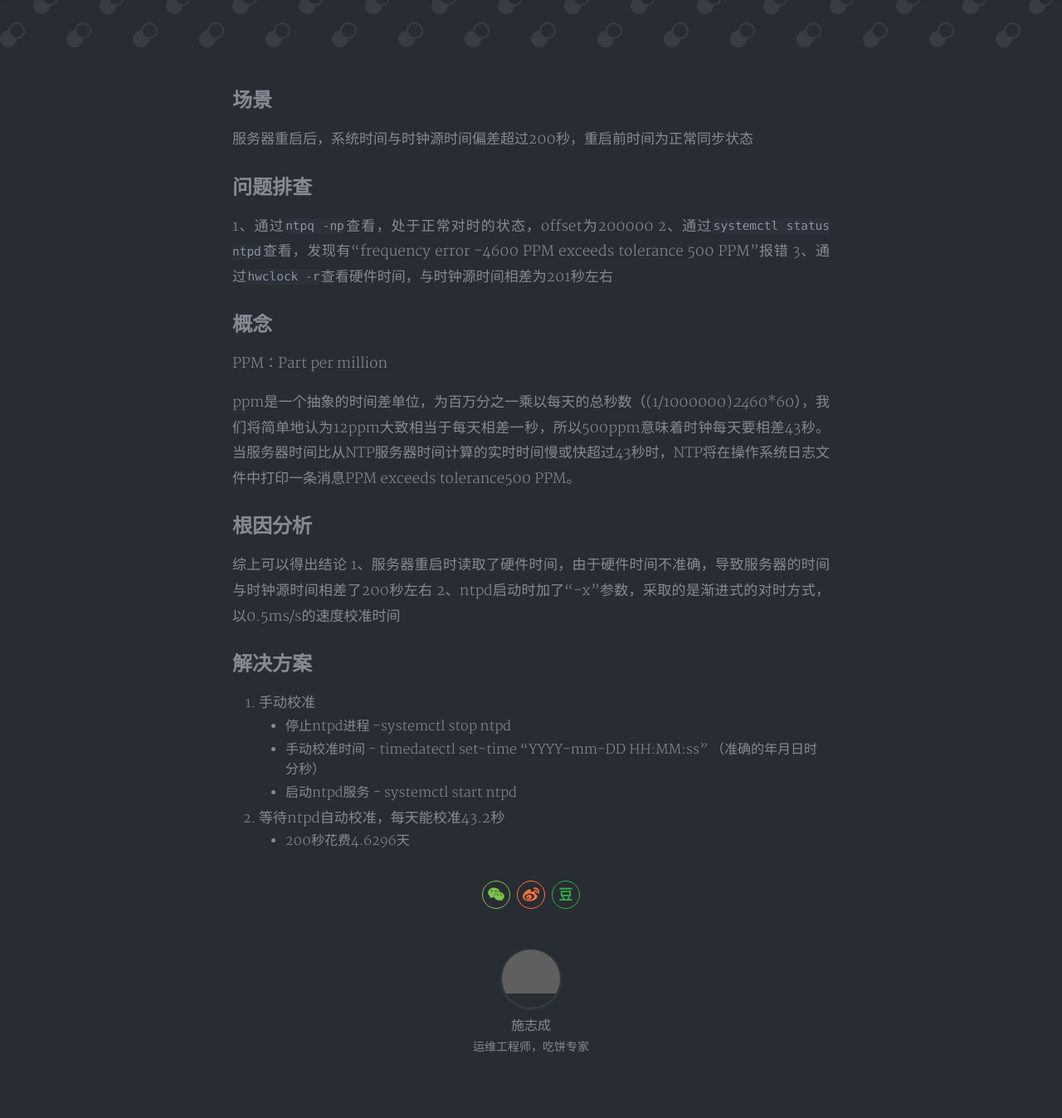
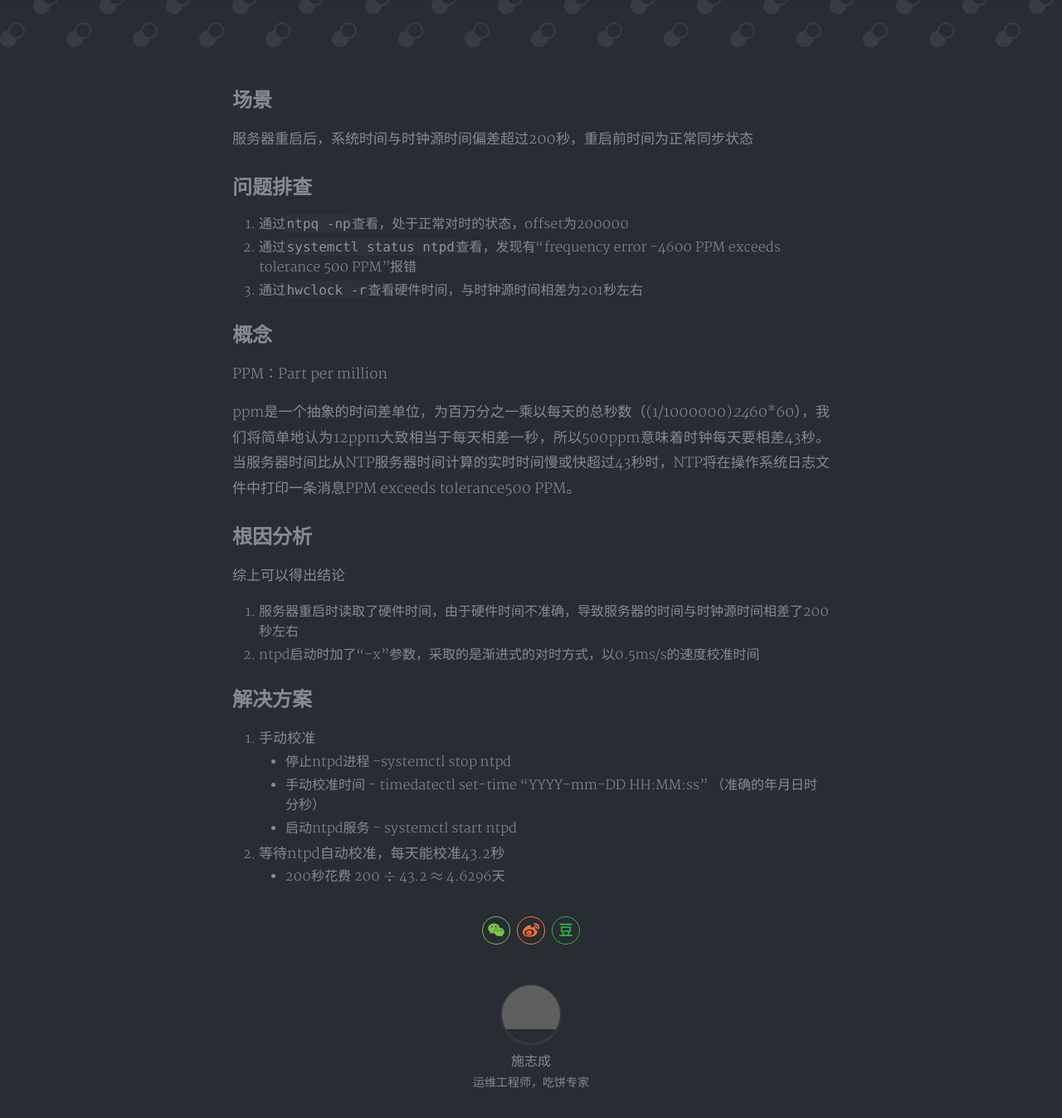
Before and after one commit to zcsee/zcsee.github.io, a Jekyll site: the page built from _posts/2023-05-23-ntp对时.md, in a window 1280 px wide and 1400 px high, scrolled down 293 px, cut to the strip 0-1347 px from the top of the window. Shown: the whole strip at 83% size. Built offline with Jekyll 4.4.1, drawn with Linux system fonts in a browser that asks for light colours; nearby versions of some CDN libraries; formulas are drawn with MathJax 3; a style sheet for code colours, icons or effects is not loaded; grey boxes are pictures that could not be loaded.

Commit message:
add find usage

```diff
--- a/_posts/2023-05-23-ntp对时.md
+++ b/_posts/2023-05-23-ntp对时.md
@@ -15,9 +15,9 @@ tags: ntp tlinux2.2 PPM
 
 ## 问题排查
 
-1、通过`ntpq -np`查看，处于正常对时的状态，offset为200000
-2、通过`systemctl status ntpd`查看，发现有“frequency error -4600 PPM exceeds tolerance 500 PPM”报错
-3、通过`hwclock -r`查看硬件时间，与时钟源时间相差为201秒左右
+1. 通过`ntpq -np`查看，处于正常对时的状态，offset为200000
+2. 通过`systemctl status ntpd`查看，发现有“frequency error -4600 PPM exceeds tolerance 500 PPM”报错
+3. 通过`hwclock -r`查看硬件时间，与时钟源时间相差为201秒左右
 
 ## 概念
 
@@ -28,8 +28,9 @@ ppm是一个抽象的时间差单位，为百万分之一乘以每天的总秒
 ## 根因分析
 
 综上可以得出结论
-1、服务器重启时读取了硬件时间，由于硬件时间不准确，导致服务器的时间与时钟源时间相差了200秒左右
-2、ntpd启动时加了“-x”参数，采取的是渐进式的对时方式，以0.5ms/s的速度校准时间
+
+1. 服务器重启时读取了硬件时间，由于硬件时间不准确，导致服务器的时间与时钟源时间相差了200秒左右
+2. ntpd启动时加了“-x”参数，采取的是渐进式的对时方式，以0.5ms/s的速度校准时间
 
 ## 解决方案
 
@@ -41,4 +42,4 @@ ppm是一个抽象的时间差单位，为百万分之一乘以每天的总秒
 
 2. 等待ntpd自动校准，每天能校准43.2秒
 
-   - 200秒花费4.6296天
+   - 200秒花费 200 $\div$ 43.2 $\approx$ 4.6296天
```
